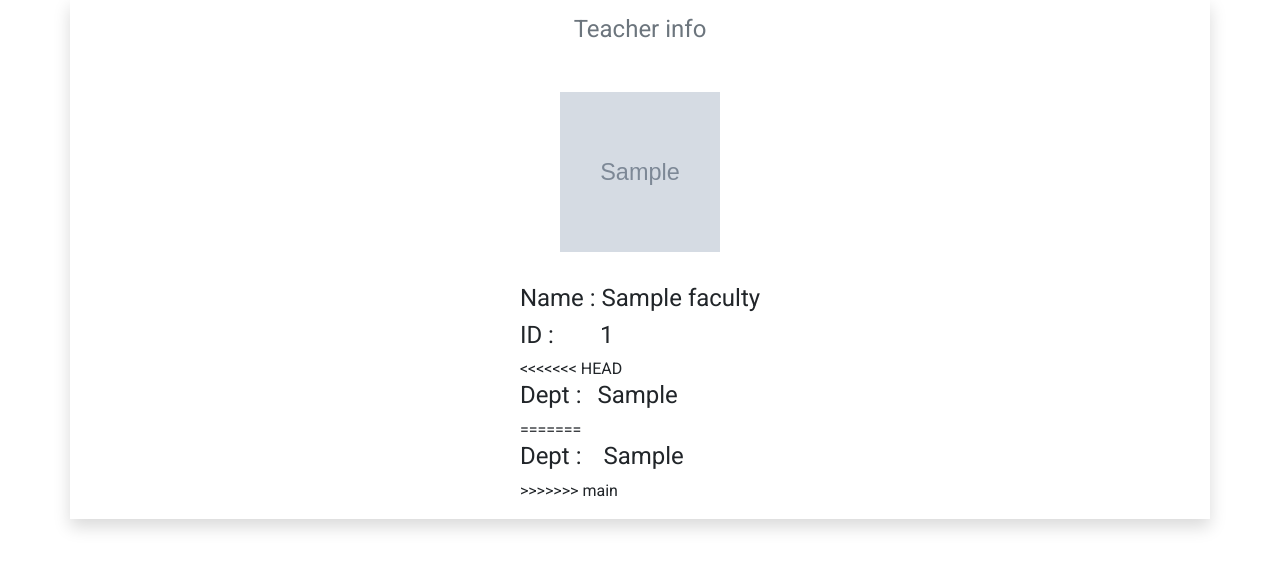
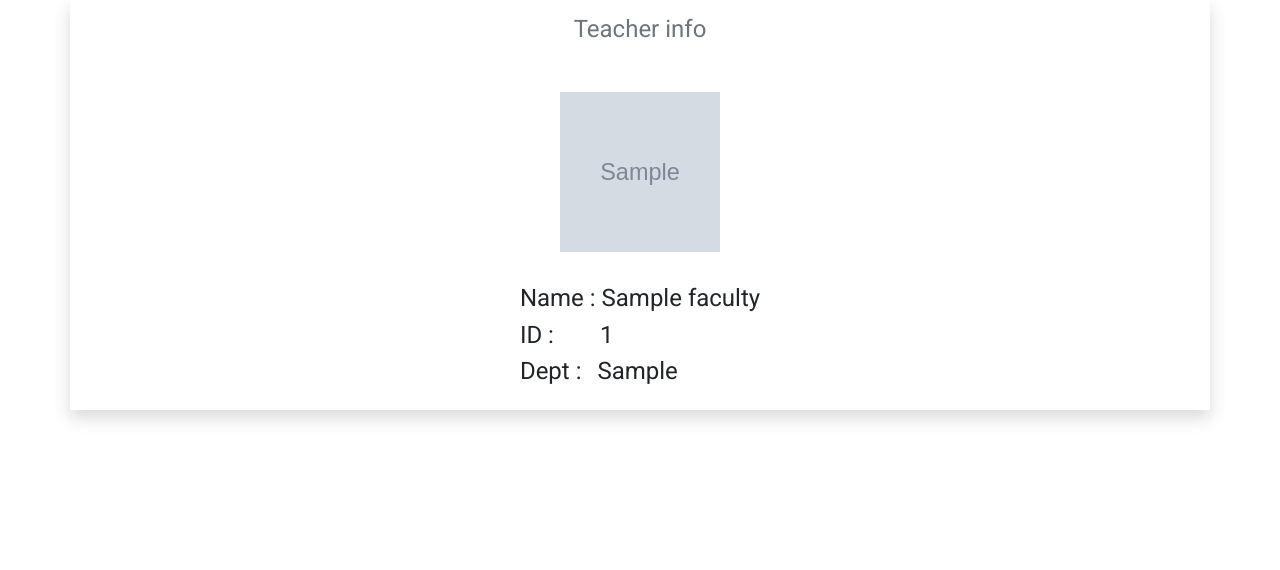
Before and after one commit to nz-m/eLMS-SWE, a Django app: template main/templates/main/faculty_profile.html in a window 1280 px wide. Shown: the part 193-763 px from the top of the page. Run offline with Django 4.2, Linux system fonts and the light colour scheme; the template is opened without the code that fills it: values that come from a table or form of the project are taken from there, others are empty; tables that the repository leaves empty hold one stand-in row (values such as "Sample post"); grey boxes marked "Sample" are stand-in pictures; some libraries are stand-ins or nearby versions.

Commit message:
update template

```diff
--- a/main/templates/main/faculty_profile.html
+++ b/main/templates/main/faculty_profile.html
@@ -37,11 +37,7 @@
       <div class="my-3">
          <h4>Name : {{faculty.name}}</h4>
          <h4>ID : <span class="mx-3 px-1"></span>{{faculty.faculty_id}}</h4>
-<<<<<<< HEAD
          <h4>Dept :<span class="mx-2"></span>{{faculty.department}}</h4>
-=======
-         <h4>Dept :<span class="mx-2"> </span>{{faculty.department}}</h4>
->>>>>>> main
       </div>
    </div>
 </div>
```
